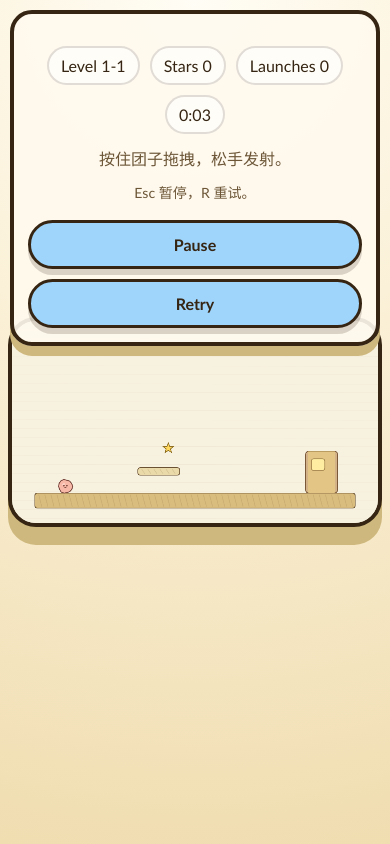
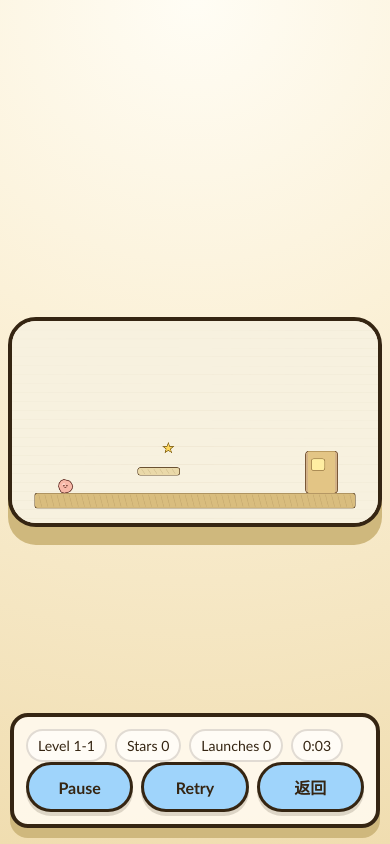
Before and after one commit to God1007/JellyIntoDoor, a website built with Vite: page index.html in a window 390 px wide. Both pictures are taken after a click on the button "开始冒险". Built offline with nearby package versions, Linux system fonts and the light colour scheme.

Commit message:
fix: compact mobile hud layout

```diff
--- a/src/main.js
+++ b/src/main.js
@@ -222,6 +222,7 @@ function renderUi() {
     starsCollected: session.runtime.collectedStarIds.length,
     timeMs: session.elapsedMs,
     paused,
+    backLabel: '返回',
     hint: session.status === 'failed'
       ? '糊出纸外了，点重试再来一下。'
       : session.blob.ability
--- a/src/style.css
+++ b/src/style.css
@@ -405,11 +405,45 @@ textarea {
   }
 
   .hud-overlay {
+    justify-self: stretch;
+    align-self: end;
     padding:
-      14px
-      14px
-      calc(14px + env(safe-area-inset-bottom, 0px))
-      14px;
+      12px
+      12px
+      calc(12px + env(safe-area-inset-bottom, 0px))
+      12px;
+    border-radius: 18px;
+    gap: 8px;
+  }
+
+  .hud-overlay__row {
+    margin-top: 0;
+    justify-content: flex-start;
+    gap: 8px;
+  }
+
+  .hud-chip {
+    padding: 6px 10px;
+    font-size: 0.88rem;
+  }
+
+  .hud-overlay__hint,
+  .hud-overlay__microcopy {
+    display: none;
+  }
+
+  .hud-overlay__actions {
+    margin-top: 0;
+    flex-direction: row;
+    justify-content: stretch;
+    gap: 8px;
+  }
+
+  .hud-overlay__actions .screen-button {
+    flex: 1 1 0;
+    min-width: 0;
+    padding: 10px 12px;
+    box-shadow: 0 4px 0 rgba(53, 37, 18, 0.16);
   }
 
   .hud-overlay__microcopy {
--- a/src/ui/screens.js
+++ b/src/ui/screens.js
@@ -155,6 +155,7 @@ export function renderHud(root, model = {}) {
   const timeLabel = model.timeLabel || formatTimeMs(model.timeMs);
   const hint = model.hint || (model.paused ? 'Paused' : 'Keep the blob moving.');
   const pauseLabel = model.paused ? 'Resume' : 'Pause';
+  const backLabel = model.backLabel || 'Back to title';
 
   renderEmptyState(
     root,
@@ -172,6 +173,7 @@ export function renderHud(root, model = {}) {
         <div class="hud-overlay__actions">
           ${cardButton(pauseLabel, model.paused ? 'resume' : 'pause', ' data-secondary="true"')}
           ${cardButton(model.retryLabel || 'Retry', 'retry', ' data-secondary="true"')}
+          ${cardButton(backLabel, 'back-to-title', ' data-secondary="true"')}
         </div>
       </section>
     `
```
Also changed, not shown: tests/mobile-layout.test.js (+6 -0 lines), tests/render-helpers.test.js (+15 -1 lines).
